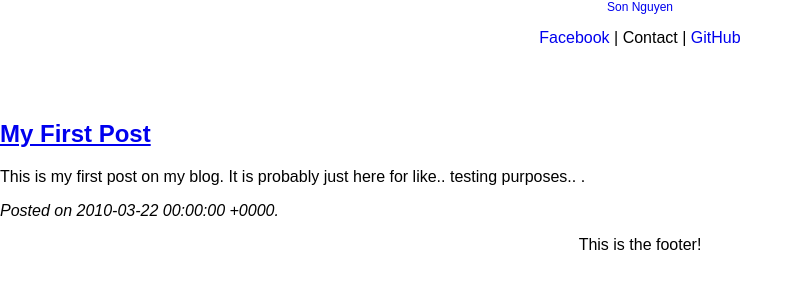
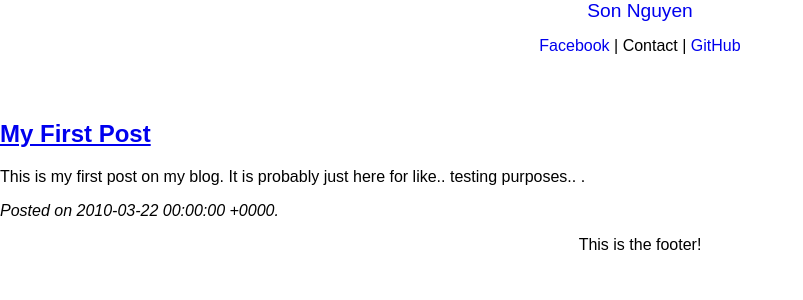
Before and after one commit to son-nguyen/son-nguyen.github.com, a Jekyll site: the page built from index.html, in a window 1280 px wide. Shown: the top 300 px of the page, without its empty margins (0-803 px from the left). Built offline with Jekyll 4.4.1, drawn with Linux system fonts in a browser that asks for light colours.

Commit message:
font size

```diff
--- a/stylesheets/style.css
+++ b/stylesheets/style.css
@@ -10,7 +10,7 @@ body {
 }
 
 #header .title {
-    font-size: 12px;
+    font-size: 1.2em;
     color: white;
     text-align:center;
 }
```
